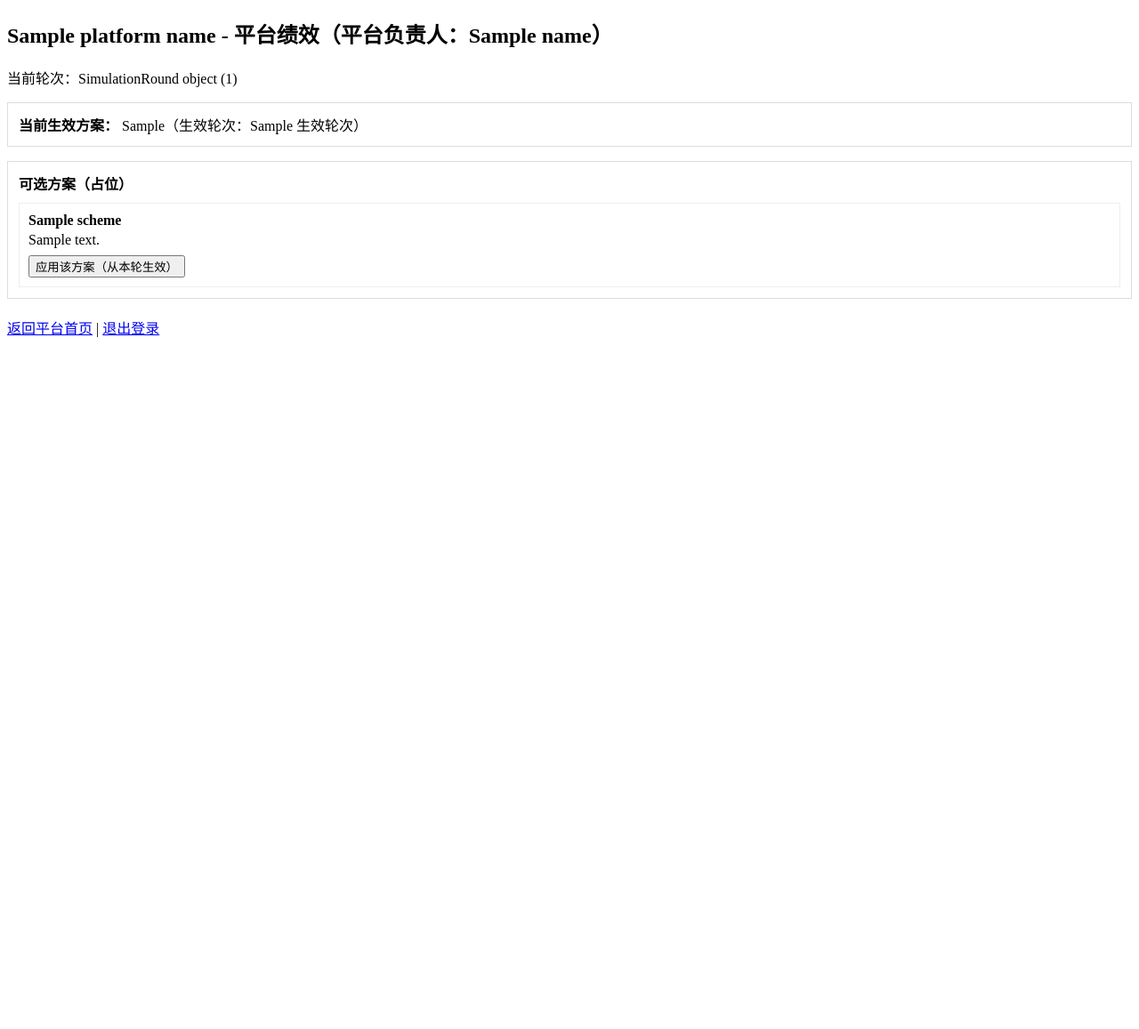
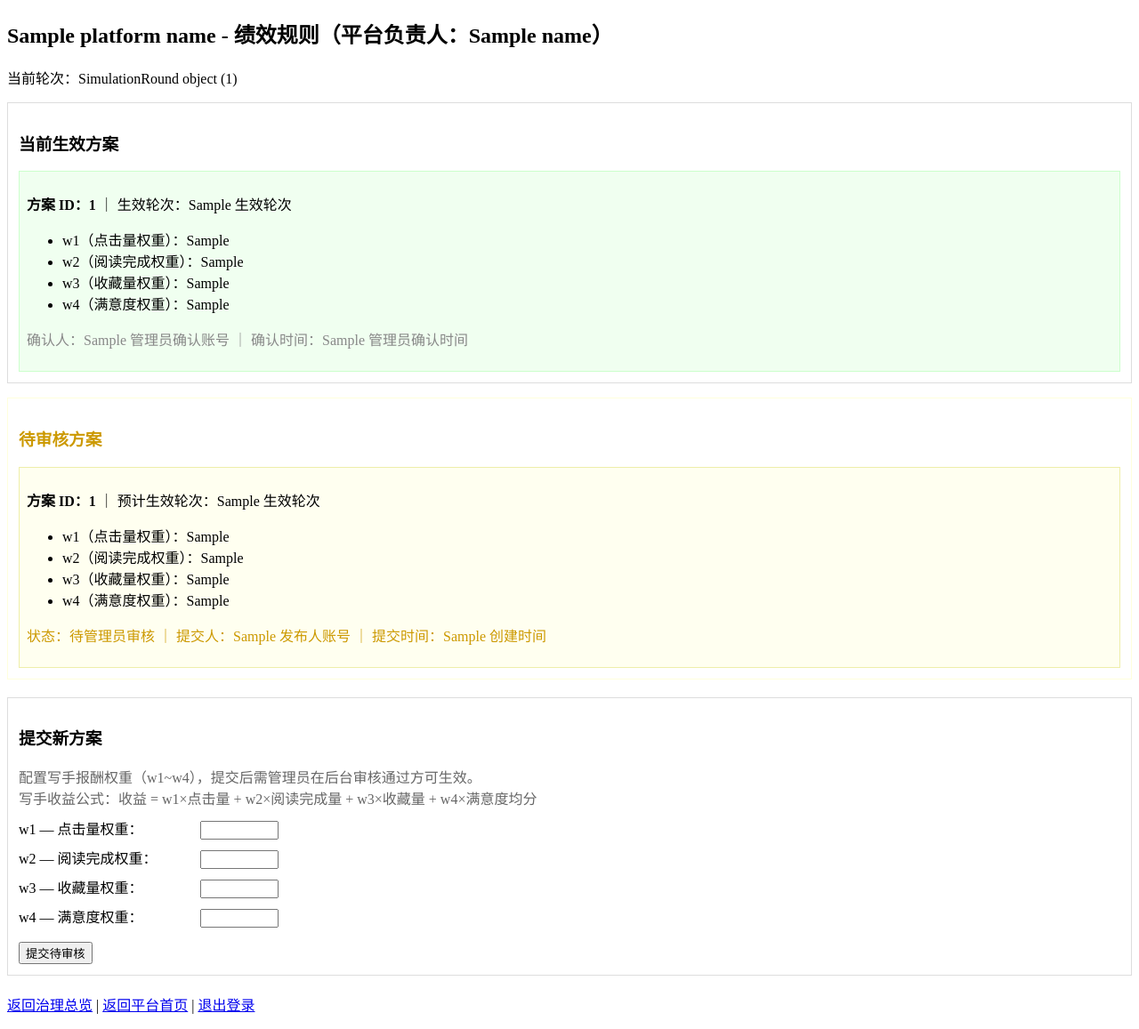
Before and after one commit to Xiangwan-67/course-sandbox, a Django app: template templates/accounts/platform_performance.html in a window 1280 px wide. Shown: the whole page at 89% size. Before the commit the page ends 379 px from the top, so only its background shows below. Run offline with Django 5.2, Linux system fonts and the light colour scheme; data comes from the database, SQL or seed files in the repository; tables that the repository leaves empty hold one stand-in row (values such as "Sample post"); the template is opened without the code that fills it: values that come from a table or form of the project are taken from there, most other values are stand-ins (such as "Sample title", 1, 10 or a date in 2020).

Commit message:
refactor: 绩效规则从固定方案改为自由参数输入w1-w4 + 管理员审核流程

```diff
--- a/accounts/urls.py
+++ b/accounts/urls.py
@@ -20,6 +20,7 @@ urlpatterns = [
     path('platform/governance/report/save/', views.platform_report_save, name='platform_report_save'),
     path('platform/performance/', views.platform_performance, name='platform_performance'),
     path('platform/performance/apply/', views.platform_performance_apply, name='platform_performance_apply'),
+    path('platform/performance/submit/', views.platform_performance_submit, name='platform_performance_submit'),
     path('writer/', views.writer_home, name='writer_home'),
     path('writer/start-article/', views.writer_start_article, name='writer_start_article'),
     path('writer/generate-titles/', views.writer_generate_titles, name='writer_generate_titles'),
--- a/templates/accounts/platform_performance.html
+++ b/templates/accounts/platform_performance.html
@@ -3,52 +3,102 @@
 <head>
   <meta charset="UTF-8" />
   <meta name="viewport" content="width=device-width, initial-scale=1.0" />
-  <title>{{ platform_name }} - 平台绩效</title>
+  <title>{{ platform_name }} - 绩效规则</title>
 </head>
 <body>
-  <h2>{{ platform_name }} - 平台绩效（平台负责人：{{ name }}）</h2>
+  <h2>{{ platform_name }} - 绩效规则（平台负责人：{{ name }}）</h2>
   <p>当前轮次：{{ current_round }}</p>
 
   <div style="margin-top: 10px; padding: 12px; border: 1px solid #ddd;">
-    <strong>当前生效方案：</strong>
-    {% if current_scheme %}
-      <span>{{ current_scheme.get_方案编号_display }}（生效轮次：{{ current_scheme.生效轮次 }}）</span>
+    <h3>当前生效方案</h3>
+    {% if active_scheme %}
+      <div style="padding: 8px; background: #f0fff0; border: 1px solid #cfc;">
+        <p><strong>方案 ID：{{ active_scheme.pk }}</strong> ｜ 生效轮次：{{ active_scheme.生效轮次 }}</p>
+        <ul>
+          <li>w1（点击量权重）：{{ active_scheme.w1_click }}</li>
+          <li>w2（阅读完成权重）：{{ active_scheme.w2_finish }}</li>
+          <li>w3（收藏量权重）：{{ active_scheme.w3_collect }}</li>
+          <li>w4（满意度权重）：{{ active_scheme.w4_satisfaction }}</li>
+        </ul>
+        <p style="color: #888;">确认人：{{ active_scheme.管理员确认账号 }} ｜ 确认时间：{{ active_scheme.管理员确认时间 }}</p>
+      </div>
     {% else %}
-      <span>暂无</span>
+      <p style="color: gray;">暂无生效方案，请提交后等待管理员审核。</p>
     {% endif %}
   </div>
 
-  <div style="margin-top: 16px; padding: 12px; border: 1px solid #ddd;">
-    <strong>可选方案（占位）</strong>
-    {% for s in schemes %}
-      <div style="padding: 10px; border: 1px solid #eee; margin-top: 10px;">
-        <div><strong>{{ s.name }}</strong></div>
-        <div style="margin-top: 4px;">{{ s.desc }}</div>
-        <button style="margin-top: 8px;" onclick="applyScheme('{{ s.code }}')">应用该方案（从本轮生效）</button>
+  {% if pending_scheme %}
+  <div style="margin-top: 16px; padding: 12px; border: 1px solid #ffd;">
+    <h3 style="color: #c90;">待审核方案</h3>
+    <div style="padding: 8px; background: #fffff0; border: 1px solid #eea;">
+      <p><strong>方案 ID：{{ pending_scheme.pk }}</strong> ｜ 预计生效轮次：{{ pending_scheme.生效轮次 }}</p>
+      <ul>
+        <li>w1（点击量权重）：{{ pending_scheme.w1_click }}</li>
+        <li>w2（阅读完成权重）：{{ pending_scheme.w2_finish }}</li>
+        <li>w3（收藏量权重）：{{ pending_scheme.w3_collect }}</li>
+        <li>w4（满意度权重）：{{ pending_scheme.w4_satisfaction }}</li>
+      </ul>
+      <p style="color: #c90;">状态：待管理员审核 ｜ 提交人：{{ pending_scheme.发布人账号 }} ｜ 提交时间：{{ pending_scheme.创建时间 }}</p>
+    </div>
+  </div>
+  {% endif %}
+
+  <div style="margin-top: 20px; padding: 12px; border: 1px solid #ddd;">
+    <h3>提交新方案</h3>
+    <p style="color: #666; margin-bottom: 10px;">
+      配置写手报酬权重（w1~w4），提交后需管理员在后台审核通过方可生效。<br/>
+      写手收益公式：收益 = w1×点击量 + w2×阅读完成量 + w3×收藏量 + w4×满意度均分
+    </p>
+    <form id="submitForm">
+      <div style="margin-bottom: 8px;">
+        <label style="display: inline-block; width: 200px;">w1 — 点击量权重：</label>
+        <input type="number" id="w1" name="w1" step="0.01" value="{{ active_scheme.w1_click|default:'0.25' }}" min="0" style="width: 80px;" />
       </div>
-    {% endfor %}
+      <div style="margin-bottom: 8px;">
+        <label style="display: inline-block; width: 200px;">w2 — 阅读完成权重：</label>
+        <input type="number" id="w2" name="w2" step="0.01" value="{{ active_scheme.w2_finish|default:'0.25' }}" min="0" style="width: 80px;" />
+      </div>
+      <div style="margin-bottom: 8px;">
+        <label style="display: inline-block; width: 200px;">w3 — 收藏量权重：</label>
+        <input type="number" id="w3" name="w3" step="0.01" value="{{ active_scheme.w3_collect|default:'0.25' }}" min="0" style="width: 80px;" />
+      </div>
+      <div style="margin-bottom: 8px;">
+        <label style="display: inline-block; width: 200px;">w4 — 满意度权重：</label>
+        <input type="number" id="w4" name="w4" step="0.01" value="{{ active_scheme.w4_satisfaction|default:'0.25' }}" min="0" style="width: 80px;" />
+      </div>
+      <button type="button" onclick="submitScheme()" style="margin-top: 8px;">提交待审核</button>
+    </form>
   </div>
 
   <p style="margin-top: 20px;">
+    <a href="{% url 'accounts:platform_governance' %}">返回治理总览</a>
+    |
     <a href="{% url 'accounts:platform_home' %}">返回平台首页</a>
     |
     <a href="{% url 'accounts:logout' %}">退出登录</a>
   </p>
 
   <script>
-    async function applyScheme(code) {
+    async function submitScheme() {
+      const w1 = document.getElementById('w1').value;
+      const w2 = document.getElementById('w2').value;
+      const w3 = document.getElementById('w3').value;
+      const w4 = document.getElementById('w4').value;
       const form = new FormData();
-      form.append('scheme_code', code);
-      const res = await fetch("{% url 'accounts:platform_performance_apply' %}", {
+      form.append('w1', w1);
+      form.append('w2', w2);
+      form.append('w3', w3);
+      form.append('w4', w4);
+      const res = await fetch("{% url 'accounts:platform_performance_submit' %}", {
         method: 'POST',
         body: form
       });
       const data = await res.json();
       if (!res.ok) {
-        alert(data.error || '应用失败');
+        alert(data.error || '提交失败');
         return;
       }
-      alert('应用成功。后续将联动写手报酬计算。');
+      alert('方案已提交（ID: ' + data.scheme_id + '），预计第 ' + data.effective_round + ' 轮生效，请等待管理员审核。');
       window.location.reload();
     }
   </script>
```
Also changed, not shown: accounts/views.py (+45 -34 lines).
